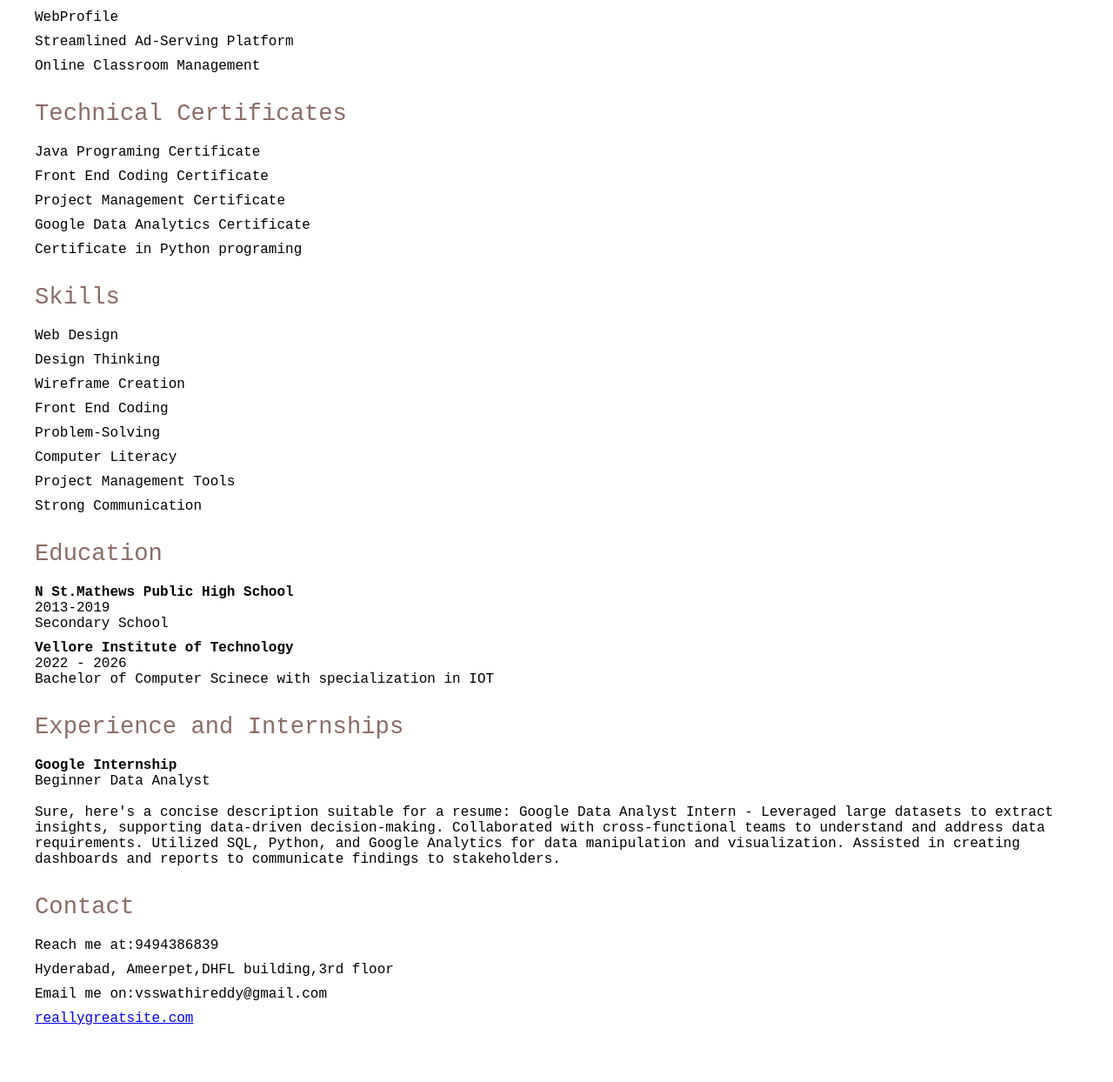
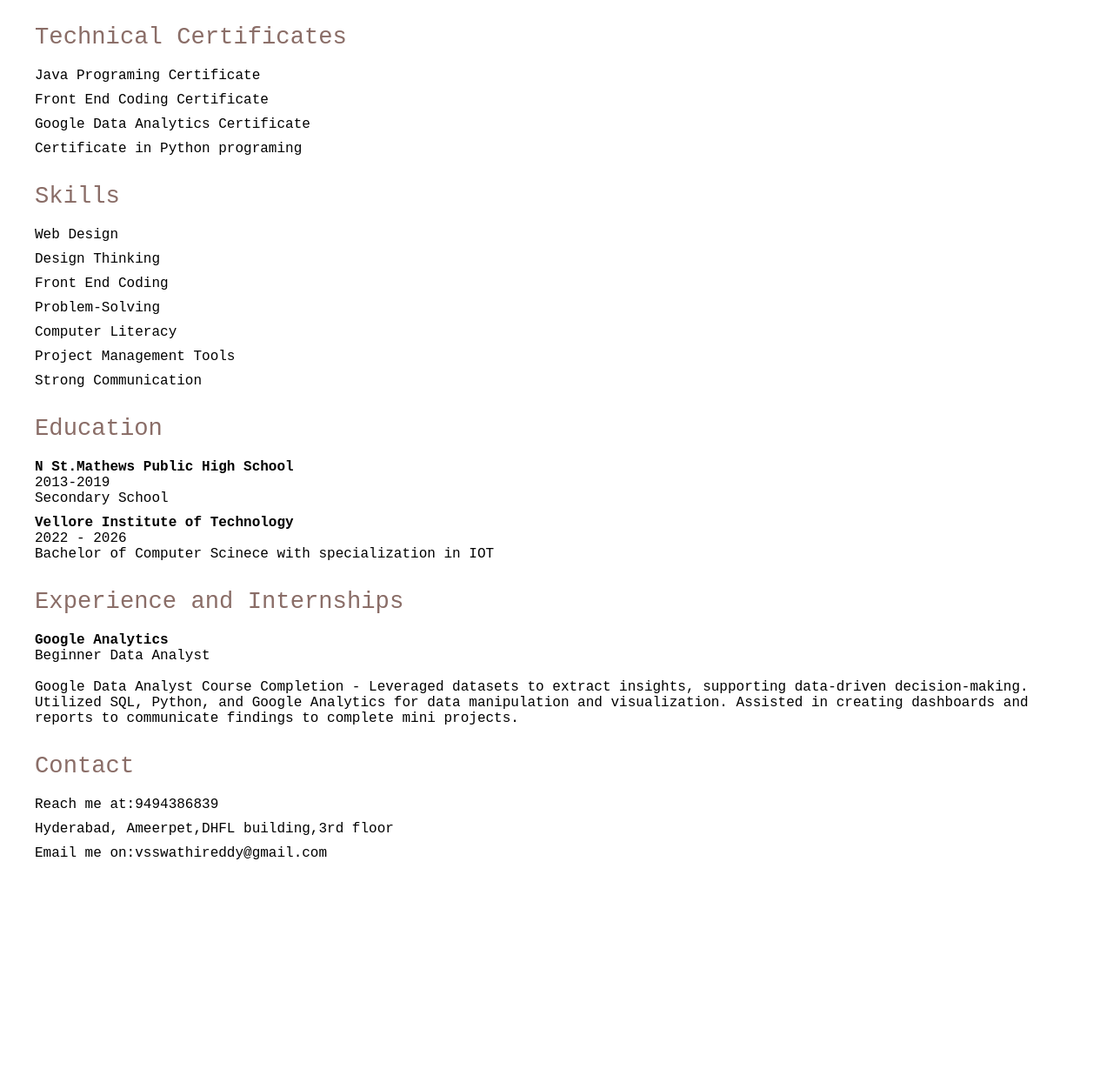
Before and after one commit to SwathiREddy6666/SwathiReddy-666, a plain HTML site: page resume.html in a window 1280 px wide. Shown: the part 608-1852 px from the top of the page at 87% size. After the commit the page ends 1662 px from the top, so only its background shows below. Drawn offline with Linux system fonts and the light colour scheme.

Commit message:
Update resume.html

```diff
--- a/resume.html
+++ b/resume.html
@@ -172,8 +172,6 @@
                 <div class="skill">Data Analytics</div>
                 <div class="skill">Front End Coding</div>
                 <div class="skill">Problem-Solving</div>
-                <div class="skill">Computer Literacy</div>
-                <div class="skill">Project Management Tools</div>
                 <div class="skill">Strong Communication</div>
             </div>
 
@@ -190,8 +188,6 @@
             <div class="section-heading">Projects Done</div>
             <div class="section-content">
                 <p>WebProfile</p>
-                <p>Streamlined Ad-Serving Platform</p>
-                <p>Online Classroom Management</p>
             </div>
 
             <!-- Technical Certificates -->
@@ -199,7 +195,6 @@
             <div class="section-content">
                 <p>Java Programing Certificate</p>
                 <p>Front End Coding Certificate</p>
-                <p>Project Management Certificate</p>
 				<p>Google Data Analytics Certificate</p>
 				<p>Certificate in Python programing</p>
             </div>
@@ -209,7 +204,7 @@
             <div class="section-content">
                 <p>Web Design</p>
                 <p>Design Thinking</p>
-                <p>Wireframe Creation</p>
+
                 <p>Front End Coding</p>
                 <p>Problem-Solving</p>
                 <p>Computer Literacy</p>
@@ -227,9 +222,9 @@
             <!-- Experience -->
             <div class="section-heading">Experience and Internships</div>
             <div class="section-content">
-                <p><strong>Google Internship</strong><br>Beginner Data Analyst<br><br>Sure, here's a concise description suitable for a resume:
+                <p><strong>Google Analytics </strong><br>Beginner Data Analyst<br><br>
 
-Google Data Analyst Intern - Leveraged large datasets to extract insights, supporting data-driven decision-making. Collaborated with cross-functional teams to understand and address data requirements. Utilized SQL, Python, and Google Analytics for data manipulation and visualization. Assisted in creating dashboards and reports to communicate findings to stakeholders.</p>
+Google Data Analyst Course Completion - Leveraged  datasets to extract insights, supporting data-driven decision-making.  Utilized SQL, Python, and Google Analytics for data manipulation and visualization. Assisted in creating dashboards and reports to communicate findings to complete mini projects.</p>
 
             </div>
 
@@ -239,7 +234,7 @@ Google Data Analyst Intern - Leveraged large datasets to extract insights, suppo
                 <p>Reach me at:9494386839</p>
                 <p>Hyderabad, Ameerpet,DHFL building,3rd floor</p>
                 <p>Email me on:vsswathireddy@gmail.com</p>
-                <p><a href="http://reallygreatsite.com">reallygreatsite.com</a></p>
+
             </div>
 
         </div>
```
